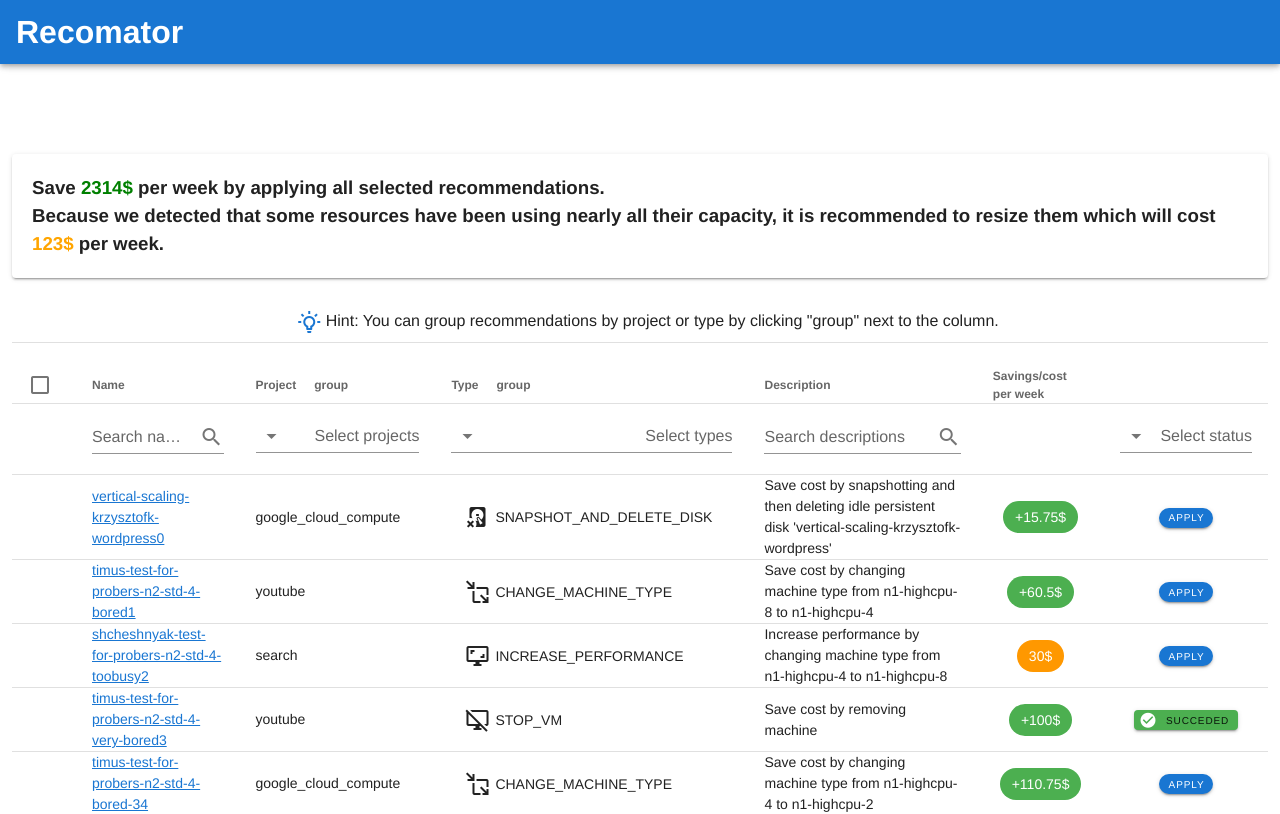
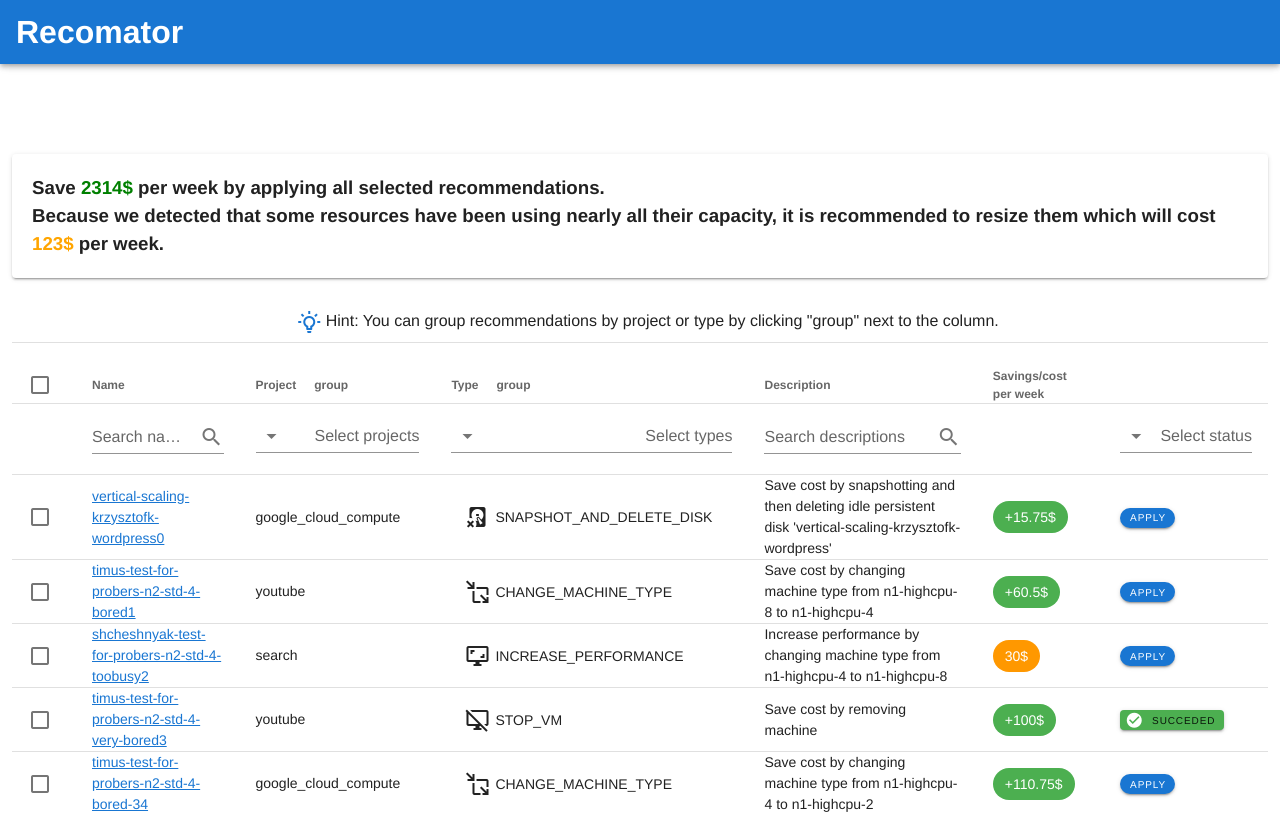
Before and after one commit to googleinterns/recomator, a Vue app in the folder frontend/: page /mock in a window 1280 px wide. Shown: the top 814 px of the page. Built offline with nearby package versions, Linux system fonts and the light colour scheme.

Commit message:
slots for cells, not rows so that checkboxes show;Linter auto-fixed

```diff
--- a/frontend/src/views/Mock.vue
+++ b/frontend/src/views/Mock.vue
@@ -39,12 +39,11 @@ limitations under the License. -->
         <v-row>
           <v-col>
             <v-banner single-line>
-                <v-icon
-                  color="primary"
-                >
+              <v-icon color="primary">
                 mdi-lightbulb-on-outline
               </v-icon>
-               Hint: You can group recommendations by project or type by clicking "group" next to the column.
+              Hint: You can group recommendations by project or type by clicking
+              "group" next to the column.
             </v-banner>
           </v-col>
         </v-row>
@@ -62,14 +61,17 @@ limitations under the License. -->
               v-on:update:group-by="groupByUpdated"
               :search="search"
               :items-per-page="itemsPerPage"
+              show-select
               :single-select="false"
-              show-select
+              v-model="selected"
+              item-key="name"
             >
               <template v-slot:body.prepend>
                 <tr>
-                <td/>
+                  <td />
                   <td class="pb-5">
-              <v-text-field class=""
+                    <v-text-field
+                      class=""
                       v-model="search"
                       append-icon="mdi-magnify"
                       label="Search names"
@@ -77,26 +79,37 @@ limitations under the License. -->
                       hide-details
                     ></v-text-field>
                   </td>
-                <td><v-combobox
+                  <td>
+                    <v-combobox
                       v-model="projectsSelected"
                       :items="summary.getProjectList()"
                       label="Select projects"
                       multiple
                       reverse
-              v-on:input="filterRecommendation.setProjects(projectsSelected)"
+                      v-on:input="
+                        filterRecommendation.setProjects(projectsSelected)
+                      "
                     >
-            </v-combobox></td>
-            <td>   <v-combobox
+                    </v-combobox>
+                  </td>
+                  <td>
+                    <v-combobox
                       v-model="typesSelected"
-              :items="['STOP_VM', 'SNAPSHOT_AND_DELETE_DISK', 'INCREASE_PERFORMANCE']"
+                      :items="[
+                        'STOP_VM',
+                        'SNAPSHOT_AND_DELETE_DISK',
+                        'INCREASE_PERFORMANCE'
+                      ]"
                       label="Select types"
                       multiple
                       reverse
                       v-on:input="filterRecommendation.setTypes(typesSelected)"
                     >
-            </v-combobox></td>
+                    </v-combobox>
+                  </td>
                   <td class="pb-5">
-              <v-text-field class=""
+                    <v-text-field
+                      class=""
                       v-model="search"
                       append-icon="mdi-magnify"
                       label="Search descriptions"
@@ -104,17 +117,24 @@ limitations under the License. -->
                       hide-details
                     ></v-text-field>
                   </td>
+                  <td></td>
                   <td>
-            </td>
-            <td><v-combobox
+                    <v-combobox
                       v-model="statusSelected"
-              :items="['Applicable', 'Success', 'Failure', 'In progress']"
+                      :items="[
+                        'Applicable',
+                        'Success',
+                        'Failure',
+                        'In progress'
+                      ]"
                       label="Select status"
                       multiple
                       reverse
                       v-on:input="filterRecommendation.setTypes(statusSelected)"
                     >
-            </v-combobox></td></tr>
+                    </v-combobox>
+                  </td>
+                </tr>
               </template>
               <template v-slot:group.summary="gsprops">
                 <td class="text-left" colspan="6">
@@ -123,87 +143,74 @@ limitations under the License. -->
                   cost: <v-chip dark color="orange" small> {{ 33 }}$ </v-chip>
                   Quantity: 1234
                 </td>
-                {{ gsprops.isOpen ? closeIfOpenedFirstTime(gsprops.group, gsprops.toggle) : null }}
+                {{
+                  gsprops.isOpen
+                    ? closeIfOpenedFirstTime(gsprops.group, gsprops.toggle)
+                    : null
+                }}
               </template>
-              <template v-slot:item="recommendation">
-                <tr>
-                  <td></td>
-                  <td class="text-left">
-                    <a :href="recommendation.item.path">
-                      {{ recommendation.item.name }}
+              <template v-slot:item.name="{ item }">
+                <a :href="item.path">
+                  {{ item.name }}
                 </a>
-                  </td>
-                  <td class="text-left">{{ recommendation.item.project }}</td>
+              </template>
 
-                  <td class="text-left">
+              <template v-slot:item.project="{ item }">
+                {{ item.project }}
+              </template>
+              <template v-slot:item.recommenderSubtype="{ item }">
                 <v-chip class="ma-2" color="white" label>
                   <v-icon
                     left
-                        v-if="
-                          recommendation.item.recommenderSubtype ==
-                            'CHANGE_MACHINE_TYPE'
-                        "
+                    v-if="item.recommenderSubtype == 'CHANGE_MACHINE_TYPE'"
                     >mdi-move-resize-variant</v-icon
                   >
-                      <v-icon
-                        left
-                        v-if="
-                          recommendation.item.recommenderSubtype == 'STOP_VM'
-                        "
+                  <v-icon left v-if="item.recommenderSubtype == 'STOP_VM'"
                     >mdi-monitor-off</v-icon
                   >
                   <v-icon
                     left
-                        v-if="
-                          recommendation.item.recommenderSubtype ==
-                            'INCREASE_PERFORMANCE'
-                        "
+                    v-if="item.recommenderSubtype == 'INCREASE_PERFORMANCE'"
                     >mdi-monitor-screenshot</v-icon
                   >
                   <v-icon
                     left
-                        v-if="
-                          recommendation.item.recommenderSubtype ==
-                            'SNAPSHOT_AND_DELETE_DISK'
-                        "
+                    v-if="item.recommenderSubtype == 'SNAPSHOT_AND_DELETE_DISK'"
                     >mdi-harddisk-remove</v-icon
                   >
-                      {{ recommendation.item.recommenderSubtype }}
+                  {{ item.recommenderSubtype }}
                 </v-chip>
-                  </td>
-                  <td class="text-left">
-                    {{ recommendation.item.description }}
-                  </td>
-                  <td>
+              </template>
+              <template v-slot:item.description="{ item }">
+                {{ item.description }}
+              </template>
+              <template v-slot:item.cost="{ item }">
                 <v-tooltip bottom>
                   <template v-slot:activator="{ on, attrs }">
                     <v-chip
-                          :color="recommendation.item.getCostColour()"
+                      :color="item.getCostColour()"
                       dark
                       v-bind="attrs"
                       v-on="on"
                     >
                       {{
-                            (recommendation.item.cost >= 0 ? "+" : "") +
-                              Math.abs(recommendation.item.cost)
+                        (item.cost >= 0 ? "+" : "") + Math.abs(item.cost)
                       }}$</v-chip
                     >
                   </template>
                   {{
-                        recommendation.item.cost >= 0
-                          ? `Save ${recommendation.item.cost}$ per week by applying this recommendation`
-                          : `Applying this recommendation will cost an additional ${-recommendation
-                              .item.cost}$ per week`
+                    item.cost >= 0
+                      ? `Save ${item.cost}$ per week by applying this recommendation`
+                      : `Applying this recommendation will cost an additional ${-item.cost}$ per week`
                   }}
                 </v-tooltip>
-                  </td>
-
-                  <td>
+              </template>
+              <template v-slot:item.apply="{ item }">
                 <v-btn
                   rounded
                   color="primary"
-                      v-if="recommendation.item.applicable()"
-                      v-on:click="runRecommendation(recommendation.item)"
+                  v-if="item.applicable()"
+                  v-on:click="runRecommendation(item)"
                   dark
                   x-small
                   >Apply</v-btn
@@ -211,49 +218,30 @@ limitations under the License. -->
                 <v-progress-circular
                   color="primary"
                   :indeterminate="true"
-                      v-if="recommendation.item.inProgress()"
+                  v-if="item.inProgress()"
                 ></v-progress-circular>
 
-                    <v-btn
-                      x-small
-                      label
-                      v-if="recommendation.item.succeded()"
-                      color="green"
-                    >
-                      <v-icon
-                        color="white"
-                        left
-                        dark
-                        v-if="recommendation.item.succeded()"
+                <v-btn x-small label v-if="item.succeded()" color="green">
+                  <v-icon color="white" left dark v-if="item.succeded()"
                     >mdi-check-circle</v-icon
                   >
                   Succeded
                 </v-btn>
 
-                    <!--<v-icon
-                      color="red darken-2"
-                      v-if="recommendation.item.failed()"
-                      >mdi-close-circle</v-icon
-                    >-->
                 <div
                   v-if="
-                        !recommendation.item.applicable() &&
-                          !recommendation.item.inProgress() &&
-                          !recommendation.item.failed() &&
-                          !recommendation.item.succeded()
+                    !item.applicable() &&
+                      !item.inProgress() &&
+                      !item.failed() &&
+                      !item.succeded()
                   "
                 >
-                      {{ recommendation.item.status }}
+                  {{ item.status }}
                 </div>
-                    <v-dialog
-                      max-width="600px"
-                      v-if="recommendation.item.failed()"
-                    >
+                <v-dialog max-width="600px" v-if="item.failed()">
                   <template v-slot:activator="{ on }">
                     <v-btn x-small color="red darken-2" v-on="on">
-                          <v-icon left dark color="white"
-                            >mdi-close-circle</v-icon
-                          >
+                      <v-icon left dark color="white">mdi-close-circle</v-icon>
                       Show Error
                     </v-btn>
                   </template>
@@ -265,12 +253,11 @@ limitations under the License. -->
                       A cookie associated with a cross-site resource at
                       https://www.google.com/ was set without the `SameSite`
                       attribute. It has been blocked, as Chrome now only
-                          delivers cookies with cross-site requests if they are
-                          set with `SameSite=None` and `Secure`. You can review
-                          cookies in developer tools under
-                          Application>Storage>Cookies and see more details at
-                          https://www.chromestatus.com/feature/5088147346030592
-                          and
+                      delivers cookies with cross-site requests if they are set
+                      with `SameSite=None` and `Secure`. You can review cookies
+                      in developer tools under Application>Storage>Cookies and
+                      see more details at
+                      https://www.chromestatus.com/feature/5088147346030592 and
                       https://www.chromestatus.com/feature/5633521622188032.
                     </v-card-text>
                     <v-card-actions>
@@ -278,7 +265,7 @@ limitations under the License. -->
                       <v-btn
                         color="primary"
                         dark
-                            v-on:click="runRecommendation(recommendation.item)"
+                        v-on:click="runRecommendation(item)"
                       >
                         Retry
                       </v-btn>
@@ -288,8 +275,6 @@ limitations under the License. -->
                     </v-card-actions>
                   </v-card>
                 </v-dialog>
-                  </td>
-                </tr>
               </template>
             </v-data-table>
           </v-col>
@@ -741,7 +726,7 @@ export default class Mock extends Vue {
     });
   }
 
-  private simp = false
+  private simp = false;
 
   private recommendations = [];
   private typesSelected: string[] = [];
@@ -790,12 +775,10 @@ export default class Mock extends Vue {
   private groupsToggledAlready: string[] = [];
 
   // A bit of a sneaky way not to have expanded groups at default
-  private groupByUpdated(groupCategories : string[]): void {
+  private groupByUpdated(groupCategories: string[]): void {
     this.groupsToggledAlready.length = 0;
-    if(groupCategories.length != 0)
-      this.itemsPerPage = 1000*1000*1000
-    else
-      this.itemsPerPage = 10
+    if (groupCategories.length != 0) this.itemsPerPage = 1000 * 1000 * 1000;
+    else this.itemsPerPage = 10;
   }
 
   private closeIfOpenedFirstTime(groupName: string, toggler: () => void): void {
@@ -806,5 +789,6 @@ export default class Mock extends Vue {
   }
 
   private itemsPerPage = 10;
+  private selected = [];
 }
 </script>
```
Lines whose indentation alone changed are shown as unchanged.
